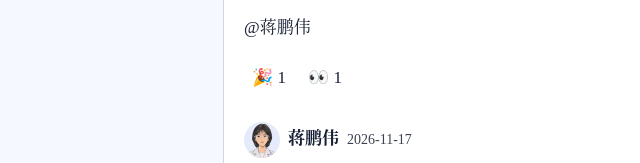
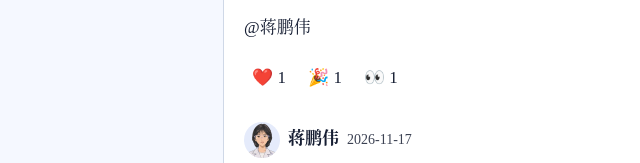
Before and after one commit to NewtNorlly/HR2026, a plain HTML site: page docs/issues/topic-2/index.html in a window 1280 px wide. Shown: the part 367-530 px from the top of the page, 56-696 px from the left. Drawn offline with Linux system fonts and the light colour scheme.

Commit message:
Preserve latest public issue reaction

```diff
--- a/docs/issues/topic-2/index.html
+++ b/docs/issues/topic-2/index.html
@@ -122,6 +122,8 @@
 
 
 <div class="reaction-bar" aria-label="表情回应">
+
+  <span class="reaction-chip" aria-label="喜欢，1 人">❤️ 1</span>
 
   <span class="reaction-chip" aria-label="庆祝，1 人">🎉 1</span>
 
```
